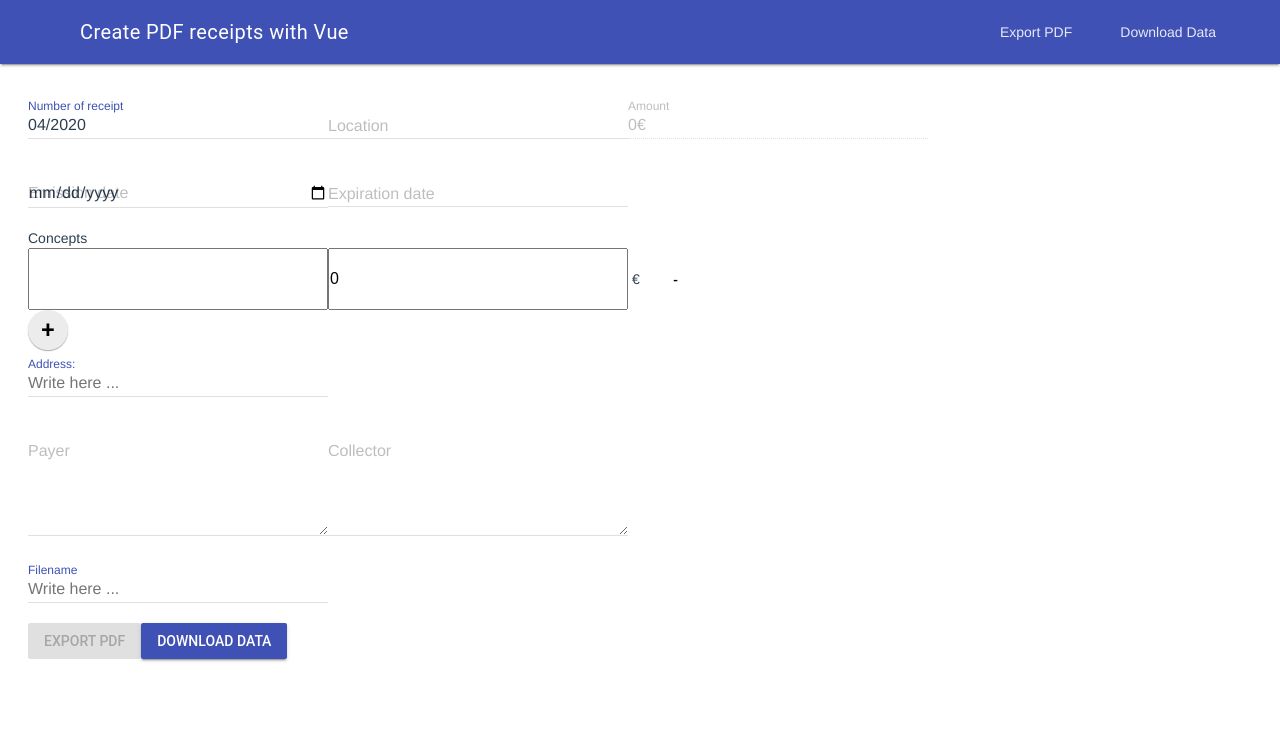
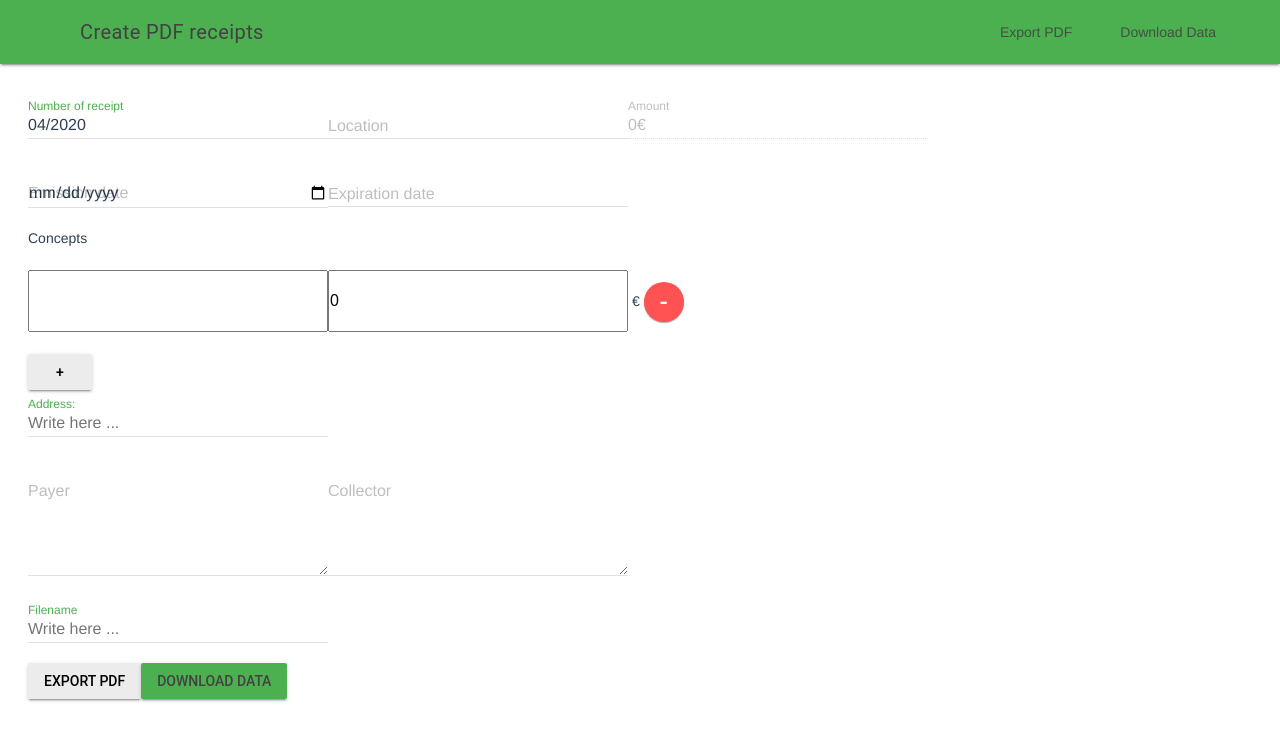
Before and after one commit to rldorado/vue-receipt, a Vue app: page / in a window 1280 px wide. Shown: the top 740 px of the page. Built offline with nearby package versions, Linux system fonts and the light colour scheme.

Commit message:
Change theme, add LICENSE and refactor concepts to list

```diff
--- a/src/App.vue
+++ b/src/App.vue
@@ -2,7 +2,7 @@
   <div id="app" class="mdl-layout mdl-js-layout mdl-layout--fixed-header">
     <header class="mdl-layout__header">
       <div class="mdl-layout__header-row">
-        <span class="mdl-layout-title">Create PDF receipts with Vue</span>
+        <span class="mdl-layout-title">Create PDF receipts</span>
         <div class="mdl-layout-spacer"></div>
         <nav class="mdl-navigation mdl-layout--large-screen-only">
           <a class="mdl-navigation__link" @click="exportPDF" href="">Export PDF</a>
@@ -20,8 +20,8 @@
     <main class="mdl-layout__content">
       <FormInput :receipt="receipt" :filename="filename" />
       <button
-        class="mdl-button mdl-js-button mdl-button--raised mdl-js-ripple-effect mdl-button--accent"
-        @click="exportPDF" :disabled="filename === ''">
+        class="mdl-button mdl-js-button mdl-button--raised mdl-js-ripple-effect"
+        @click="exportPDF">
         Export PDF
       </button>
       <a class="mdl-button mdl-js-button mdl-button--raised mdl-js-ripple-effect mdl-button--colored"
--- a/src/components/FormInput.vue
+++ b/src/components/FormInput.vue
@@ -25,8 +25,10 @@
                 </div>
             </div>
             <div>
-                <label for="concepts">Concepts</label>
-                <div v-for="(concept, index) in receipt.concepts" :key="index">
+                <label>Concepts</label>
+                <ul class="demo-list-control mdl-list">
+                    <li class="mdl-list-item" v-for="(concept, index) in receipt.concepts" :key="index">
+                        <span class="mdl-list__item-primary-content">
                             <input
                                 type="text"
                                 class="mdl-textfield mdl-js-textfield mdl-textfield--floating-label"
@@ -36,15 +38,18 @@
                                 class="mdl-textfield mdl-js-textfield mdl-textfield--floating-label"
                                 pattern="-?[0-9]*(\.[0-9]+)?"
                                 v-model="concept.amount"> €
+                        </span>
+                        <span class="mdl-list__item-secondary-action">
                             <button
-                        class="mdl-button mdl-js-button"
+                                class="mdl-button mdl-js-button mdl-button--fab mdl-button--mini-fab mdl-button--colored"
                                 @click="deleteConcept(index)">
                                 -
                             </button>
-                    <span class="mdl-textfield__error">Amount is not a number!</span>
-                </div>
+                        </span>
+                    </li>
+                </ul>
                 <button
-                    class="mdl-button mdl-js-button mdl-button--fab mdl-button--mini-fab"
+                    class="mdl-button mdl-js-button mdl-button--raised mdl-js-ripple-effect"
                     @click="addConcept">
                     +
                 </button>
@@ -94,3 +99,7 @@ export default {
     }
 }
 </script>
+
+<style scoped>
+
+</style>
```
Also changed, not shown: public/css/material.min.css, 1 other file (tests, documents, lock files or other folders). Lines whose indentation alone changed are shown as unchanged.
